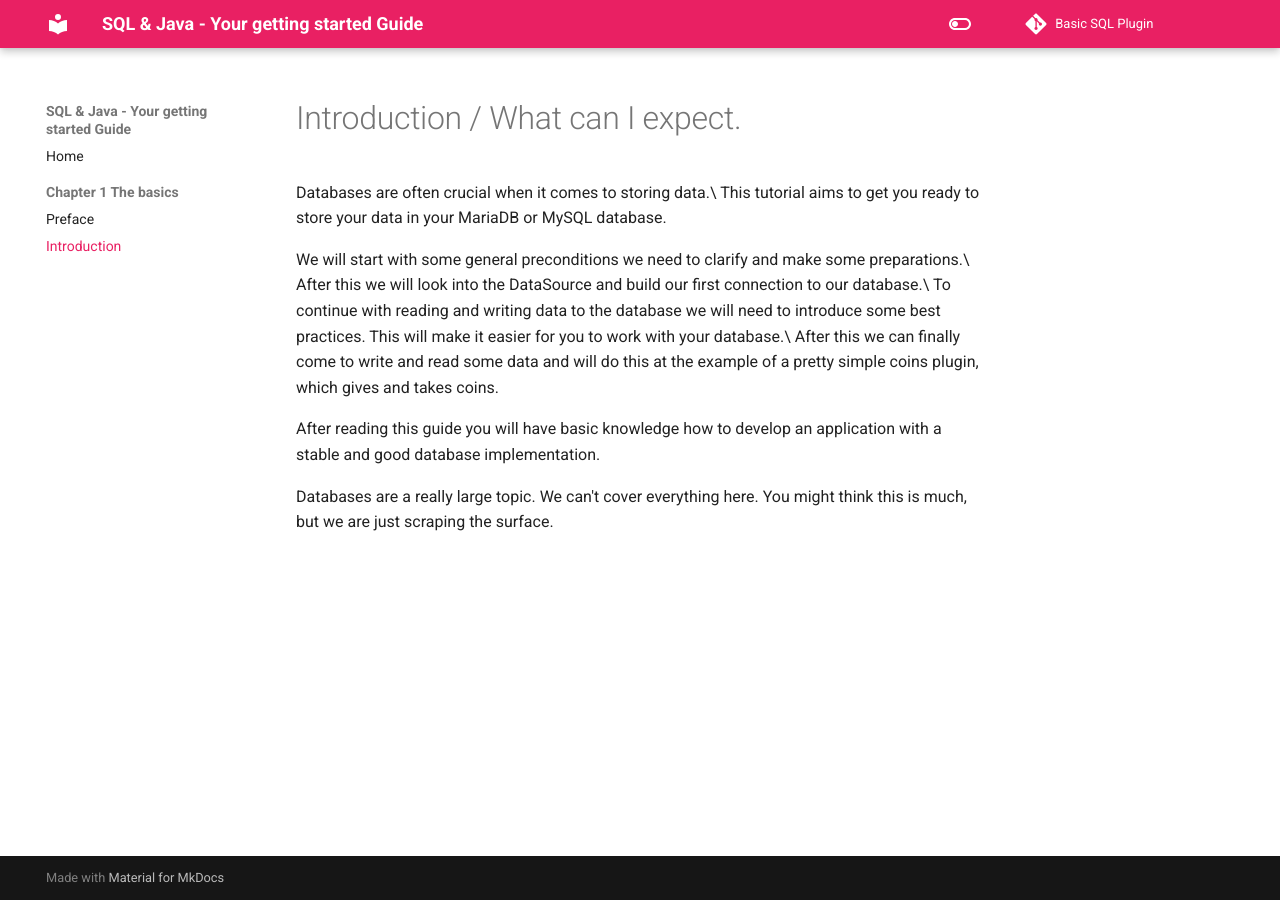
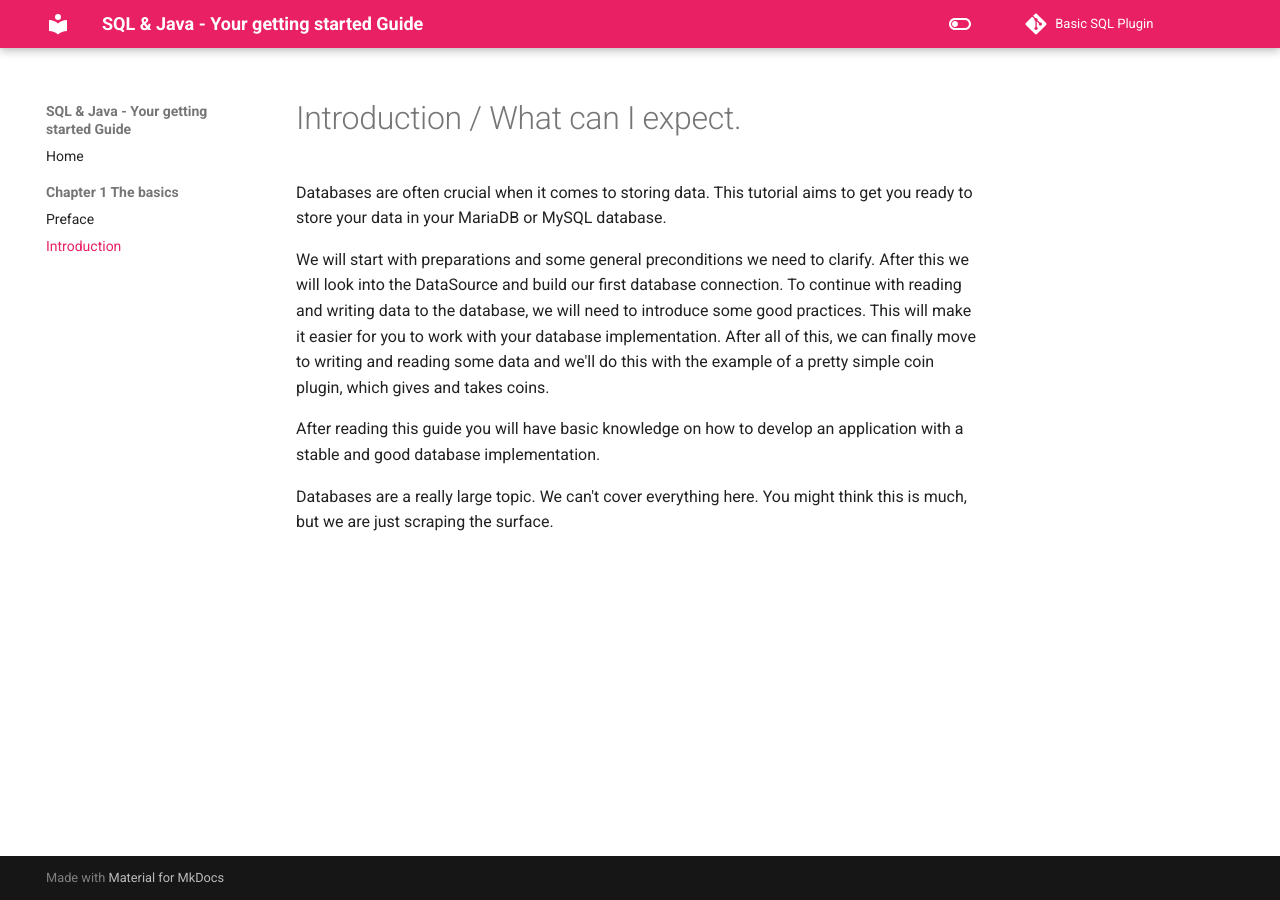
Before and after one commit to rainbowdashlabs/sql-java, an MkDocs documentation site: the page built from docs/01/introduction.md, in a window 1280 px wide. Built offline with MkDocs 1.6.1 and Material for MkDocs 9.7.7, drawn with Linux system fonts in a browser that asks for light colours; comment, search, counter and statistics services are not loaded.

Commit message:
Rephrase!

```diff
--- a/docs/01/introduction.md
+++ b/docs/01/introduction.md
@@ -1,16 +1,16 @@
 # Introduction / What can I expect.
 
-Databases are often crucial when it comes to storing data.\
+Databases are often crucial when it comes to storing data.
 This tutorial aims to get you ready to store your data in your MariaDB or MySQL database.
 
-We will start with some general preconditions we need to clarify and make some preparations.\
-After this we will look into the DataSource and build our first connection to our database.\
-To continue with reading and writing data to the database we will need to introduce some best practices. This will make
-it easier for you to work with your database.\
-After this we can finally come to write and read some data and will do this at the example of a pretty simple coins
+We will start with preparations and some general preconditions we need to clarify.
+After this we will look into the DataSource and build our first database connection.
+To continue with reading and writing data to the database, we will need to introduce some good practices. This will make
+it easier for you to work with your database implementation.
+After all of this, we can finally move to writing and reading some data and we'll do this with the example of a pretty simple coin
 plugin, which gives and takes coins.
 
-After reading this guide you will have basic knowledge how to develop an application with a stable and good database
+After reading this guide you will have basic knowledge on how to develop an application with a stable and good database
 implementation.
 
 Databases are a really large topic. We can't cover everything here. You might think this is much, but we are just
```
